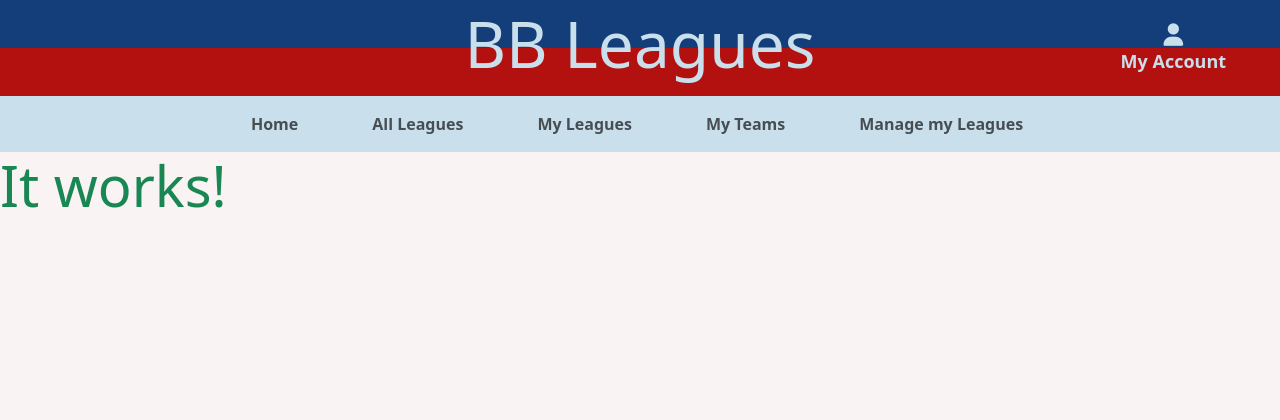
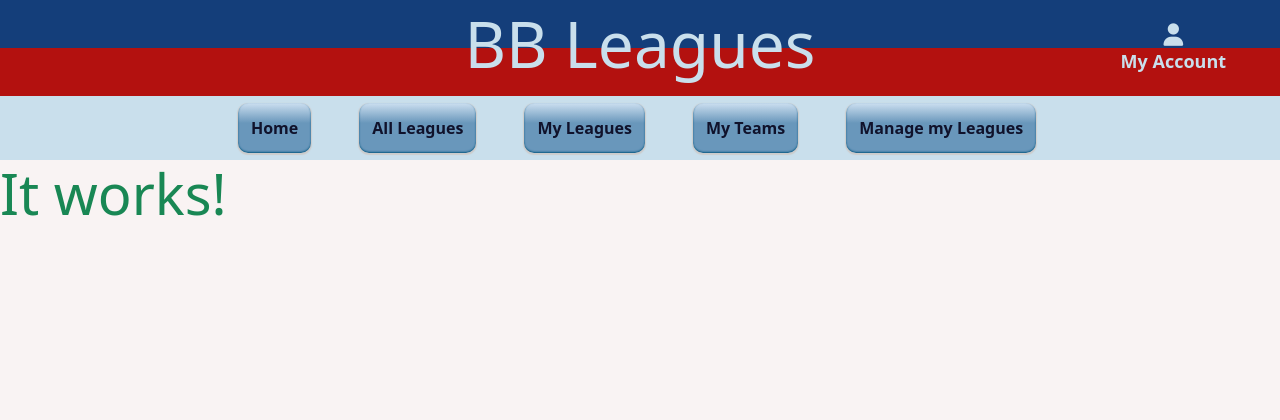
Before and after one commit to NickChapman1988/BBLeagues, a Django app: page / in a window 1280 px wide. Shown: the top 420 px of the page. Run offline with Django 4.2, Linux system fonts and the light colour scheme.

Commit message:
Add nav bar button styling

```diff
--- a/static/css/base.css
+++ b/static/css/base.css
@@ -53,6 +53,39 @@ body {
     background-color: #c9dfec;
     padding: 0;
   }
+  .nav-btn {
+    background-color: #c9dfec;
+    border-radius: 5px;
+    color: #10122b;
+    font-weight: bold;
+    /*margin: 5px 0;*/
+    padding: 0.5em 2em;
+    position: relative;
+    text-align: center;
+    text-decoration: none;
+    z-index: 1;
+    /*text-shadow: 0 1px 1px #10122b;*/
+  }
+  .nav-btn:before {
+    content: "";
+    display: block;
+    background-color: #c9dfec;
+    position: absolute;
+    top: -5px;
+    left: -5px;
+    bottom: -5px;
+    right: -5px;
+    z-index: -1;
+    border-radius: 10px;
+    background-image: linear-gradient(to bottom, #ccdff0 0%, #6997bb 40%);
+    box-shadow: 0px -1px 2px 0 #065881 inset, 0px 1px 1px 1px #ccc;
+  }
+  .nav-btn:hover {
+    background: #6997bb;
+  }
+  .nav-btn:hover:before {
+    background-image: linear-gradient(to bottom, #c9dfec 0%, #0082C6 40%);
+  }
 }
 .main-nav-link {
   margin-left: 10px;
--- a/static/css/base.scss
+++ b/static/css/base.scss
@@ -62,6 +62,42 @@ body {
         background-color: $color-pale-blue;
         padding: 0;
     }
+    .nav-btn {
+        background-color: #c9dfec;
+        border-radius: 5px;
+        color: #10122b;
+        font-weight: bold;
+        /*margin: 5px 0;*/
+        padding: .5em 2em;
+        position: relative;
+        text-align: center;
+        text-decoration: none;
+        z-index: 1;
+        /*text-shadow: 0 1px 1px #10122b;*/
+    }
+
+    .nav-btn:before {
+        content: "";
+        display: block;
+        background-color: #c9dfec;
+        position: absolute;
+        top: -5px;
+        left: -5px;
+        bottom: -5px;
+        right: -5px;
+        z-index: -1;
+        border-radius: 10px;
+        background-image: linear-gradient(to bottom, #ccdff0 0%, #6997bb 40%);
+        box-shadow: 0px -1px 2px 0 #065881 inset, 0px 1px 1px 1px #ccc;
+    }
+
+    .nav-btn:hover {
+        background: #6997bb;
+    }
+
+    .nav-btn:hover:before {
+        background-image: linear-gradient(to bottom, #c9dfec 0%, #0082C6 40%);
+    }
 }
 
 .main-nav-link {
--- a/templates/base.html
+++ b/templates/base.html
@@ -74,7 +74,7 @@
       </div>
       <div class="color-bg d-lg-none"></div>
       <nav class="navbar navbar-expand-lg">
-        <div class="container-fluid">
+        <div class="container-fluid py-1">
           <button class="navbar-toggler ms-4" type="button" data-bs-toggle="collapse" data-bs-target="#main-nav" aria-controls="main-nav" aria-expanded="false" aria-label="Toggle navigation">
             <span class="custom-toggler-icon"><i class="fa-solid fa-bars"></i></span>
           </button>
--- a/templates/includes/main-nav.html
+++ b/templates/includes/main-nav.html
@@ -2,20 +2,20 @@
     <div class="collapse navbar-collapse" id="main-nav">
         <ul class="navbar-nav w-auto mx-auto align-items-start">
             <li class="nav-item dropdown main-nav-link">
-                <a class="logo-font btn fw-bold nav-link me-5" href="{% url 'home' %}" id="home-link">
+                <a class="nav-btn fw-bold nav-link me-5" href="{% url 'home' %}" id="home-link">
                     Home
                 </a>
             </li>
             <!-- All Leagues -->
             <li class="nav-item dropdown main-nav-link">
-                <a class="logo-font btn fw-bold nav-link me-5" href="#" id="all-leagues-link" data-bs-toggle="dropdown" aria-haspopup="true" aria-expanded="false">
+                <a class="nav-btn fw-bold nav-link me-5" href="#" id="all-leagues-link" data-bs-toggle="dropdown" aria-haspopup="true" aria-expanded="false">
                     All Leagues
                 </a>
             </li>
 
             <!-- My Leagues -->
             <li class="nav-item dropdown main-nav-link">
-                <a class="logo-font btn fw-bold nav-link me-5" href="#" id="my-leagues-link" data-bs-toggle="dropdown" aria-haspopup="true" aria-expanded="false">
+                <a class="nav-btn fw-bold nav-link me-5" href="#" id="my-leagues-link" data-bs-toggle="dropdown" aria-haspopup="true" aria-expanded="false">
                     My Leagues
                 </a>
                 <div class="dropdown-menu border-0" aria-labelledby="my-leagues-link">
@@ -27,7 +27,7 @@
 
             <!-- My Teams -->
             <li class="nav-item dropdown main-nav-link">
-                <a class="logo-font btn fw-bold nav-link me-5" href="#" id="my-teams-link" data-bs-toggle="dropdown" aria-haspopup="true" aria-expanded="false">
+                <a class="nav-btn fw-bold nav-link me-5" href="#" id="my-teams-link" data-bs-toggle="dropdown" aria-haspopup="true" aria-expanded="false">
                     My Teams
                 </a>
                 <div class="dropdown-menu border-0" aria-labelledby="my-teams-link">
@@ -40,7 +40,7 @@
 
             <!-- League Commissioner Admin -->
             <li class="nav-item dropdown main-nav-link">
-                <a class="logo-font btn fw-bold nav-link me-5" href="#" id="manage-leagues-link" data-bs-toggle="dropdown" aria-haspopup="true" aria-expanded="false">
+                <a class="nav-btn fw-bold nav-link me-5" href="#" id="manage-leagues-link" data-bs-toggle="dropdown" aria-haspopup="true" aria-expanded="false">
                     Manage my Leagues
                 </a>
                 <div class="dropdown-menu border-0" aria-labelledby="manage-leagues-link">
@@ -53,7 +53,7 @@
             {% if request.user.is_superuser %}
             <!-- Admin Panel -->
             <li class="nav-item dropdown main-nav-link">
-                <a class="logo-font btn fw-bold nav-link me-5" href="#" id="admin-link" data-bs-toggle="dropdown" aria-haspopup="true" aria-expanded="false">
+                <a class="nav-btn fw-bold nav-link me-5" href="#" id="admin-link" data-bs-toggle="dropdown" aria-haspopup="true" aria-expanded="false">
                     Admin Control Panel
                 </a>
             </li>
```
Also changed, not shown: 1 other file.
